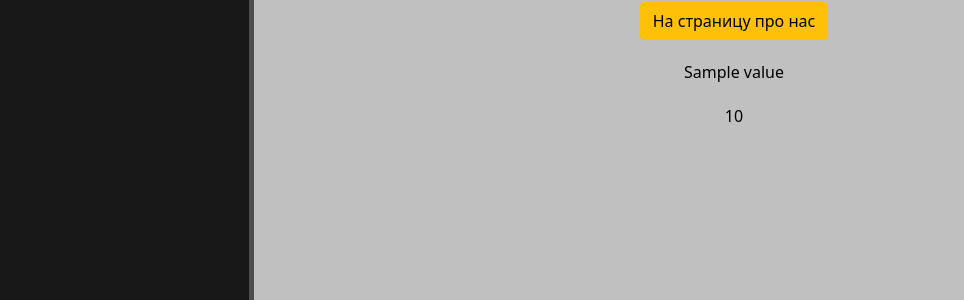
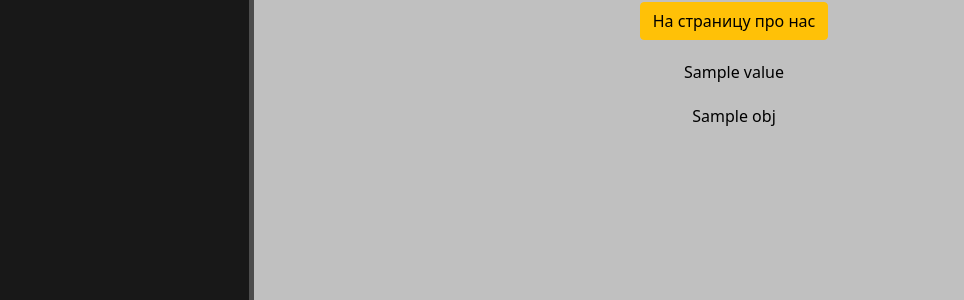
Before and after one commit to Melkorz/LearnDjango, a Django app: template project/main/templates/main/index.html in a window 1280 px wide. Shown: the part 414-714 px from the top of the page, without its empty margins (2-966 px from the left). Run offline with Django 4.2, Linux system fonts and the light colour scheme; the template is opened without the code that fills it: most values are stand-ins (such as "Sample title", 1, 10 or a date in 2020); some libraries are stand-ins or nearby versions.

Commit message:
index.html, views.py Передача данных на страницы

```diff
--- a/project/main/templates/main/index.html
+++ b/project/main/templates/main/index.html
@@ -20,6 +20,8 @@
         <p>{{ v }}</p>
     {% endfor %}
 
-    {{ obj.age }}
+    {% for v in obj %}
+        <p>{{ v }}</p>
+    {% endfor %}
 </div>
 {% endblock %}
```
